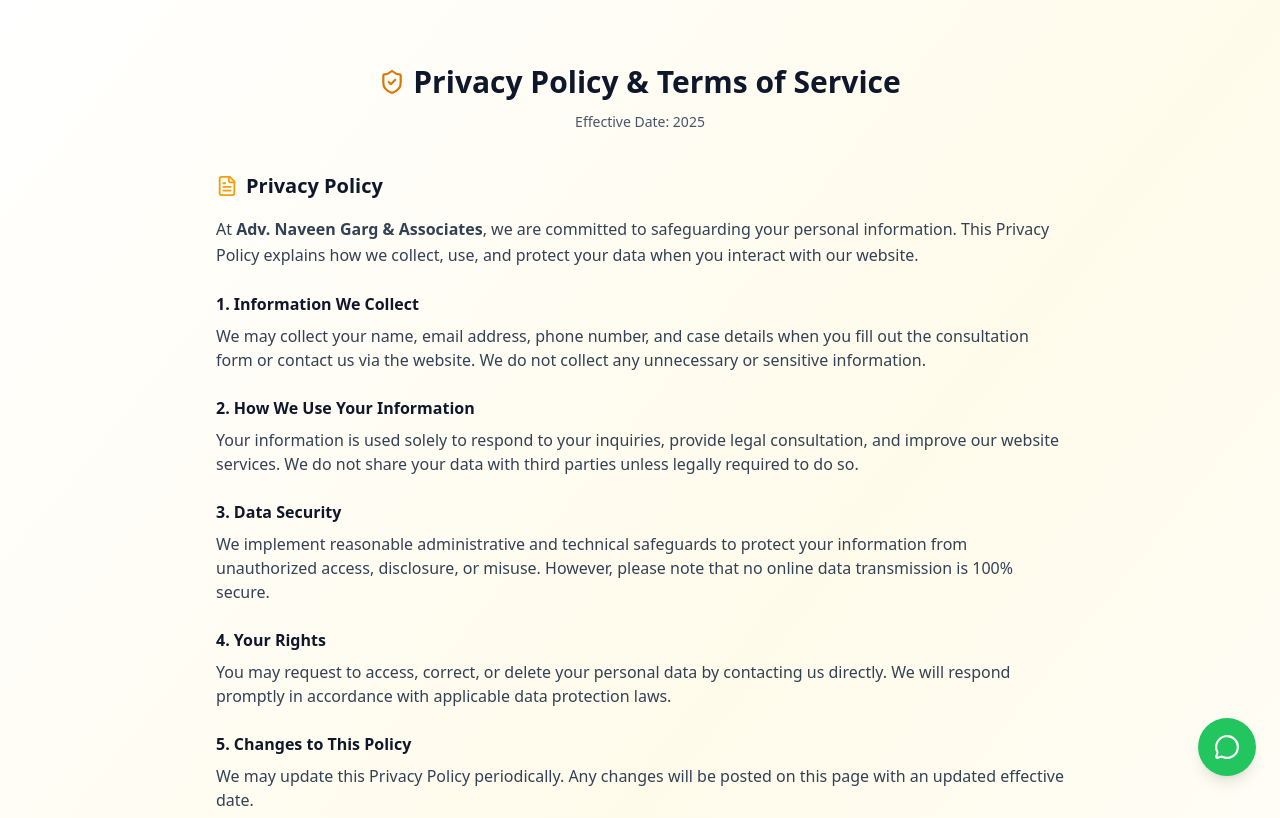
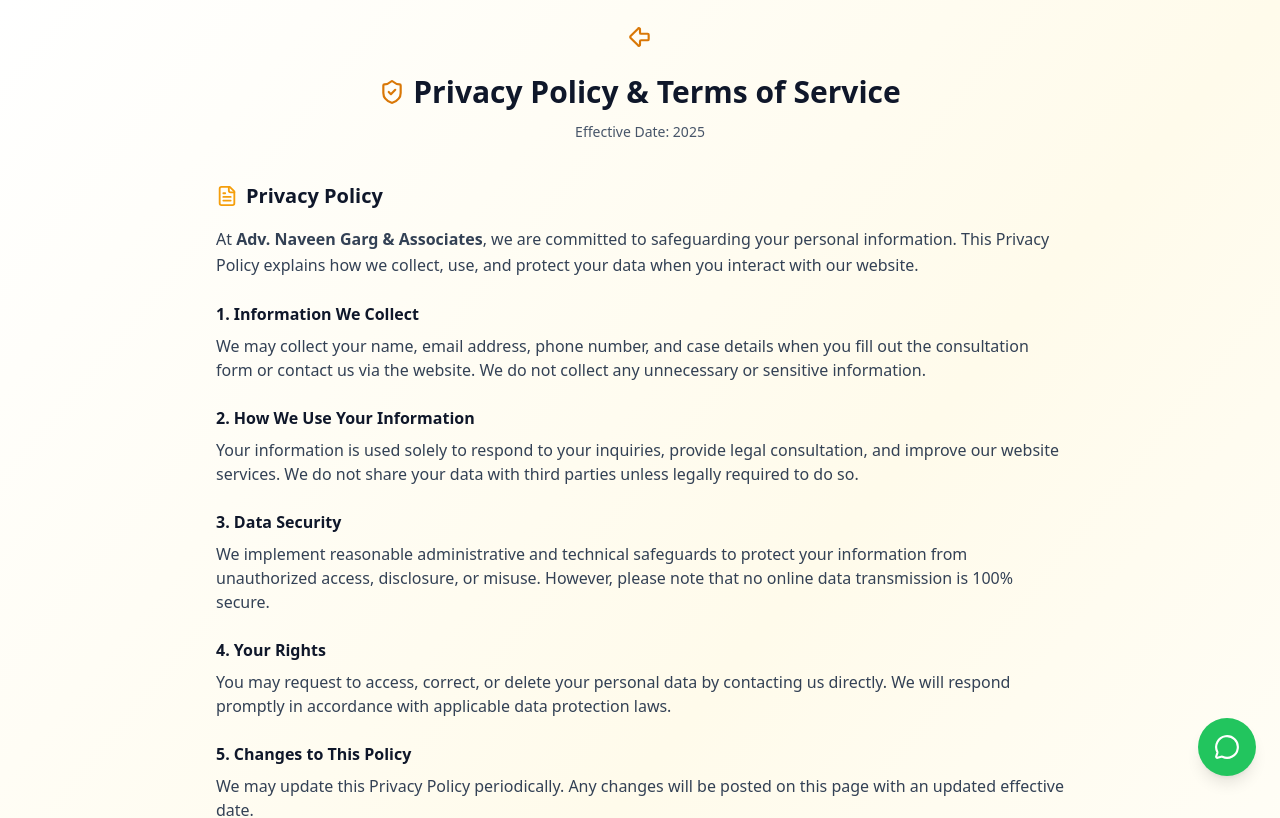
Before and after one commit to shivamMittal088/law-web-app, a React (Create React App) app: page /privacy-policy in a window 1280 px wide. Shown: the top 818 px of the page. Built offline with nearby package versions, Linux system fonts and the light colour scheme.

Commit message:
fix: added back navigation button in privacy policy

```diff
--- a/src/components/PrivacyPolicyPage.jsx
+++ b/src/components/PrivacyPolicyPage.jsx
@@ -1,11 +1,16 @@
 import React from "react";
-import { ShieldCheck, FileText, Scale } from "lucide-react";
+import { ShieldCheck, FileText, Scale,ArrowBigLeft } from "lucide-react";
+import { Link } from "react-router-dom";
 
 const PrivacyPolicy = () => {
   return (
-    <section className="py-16 bg-gradient-to-br from-white via-amber-50 to-white text-slate-800">
+    <section className="py-4 bg-gradient-to-br from-white via-amber-50 to-white text-slate-800">
       <div className="max-w-4xl mx-auto px-6">
-
+       <div className="flex justify-center mb-4 py-2">
+         <Link to="/" className="rounded-lg hover:bg-amber-100">
+           <ArrowBigLeft className="text-amber-600 hover:text-amber-800" size={26}/>
+         </Link>
+       </div>
         {/* Header */}
         <div className="text-center mb-10">
           <div className="inline-flex items-center justify-center mb-3">
```
